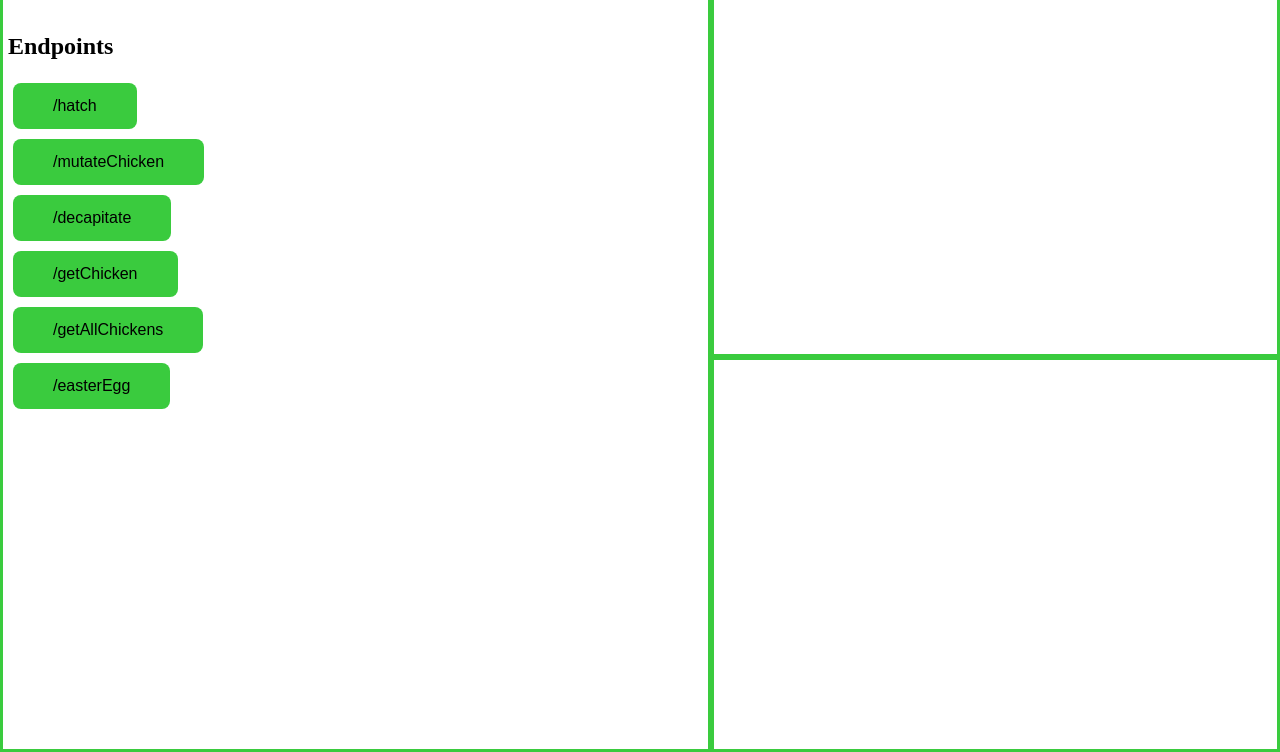
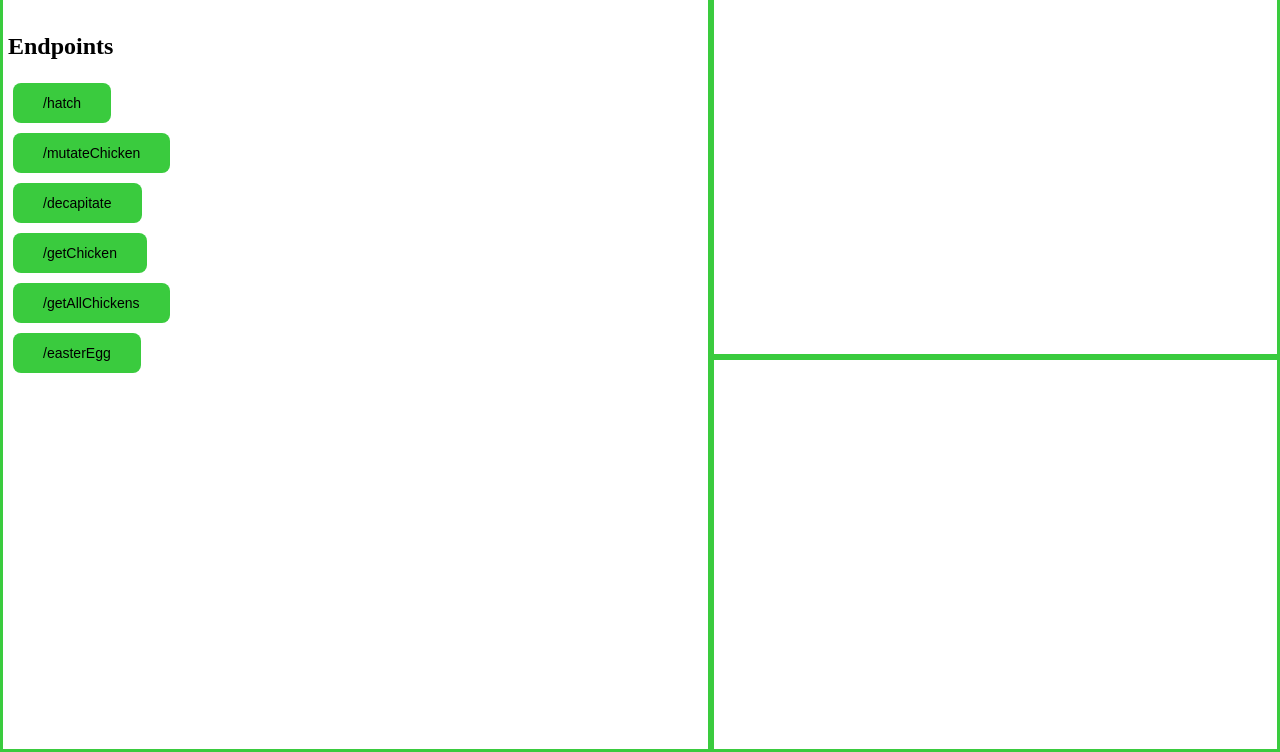
Before and after one commit to deefling/EGG, a website: page index.html in a window 1280 px wide. Shown: the part 48-800 px from the top of the page. Drawn offline with Linux system fonts and the light colour scheme.

Commit message:
minor fix

```diff
--- a/script.js
+++ b/script.js
@@ -91,7 +91,7 @@ sendGet = () => {
       })();
 }
 
-getButton.addEventListener("click", () => {
+getAllButton.addEventListener("click", () => {
     formWindow.innerHTML = ""
 
     (async () => {
--- a/styles.css
+++ b/styles.css
@@ -18,8 +18,8 @@ body{
 
 button {
     background-color: #3acb3e;
-    padding: 14px 40px;
-    font-size: 16px;
+    padding: 12px 30px;
+    font-size: 14px;
     border-radius: 8px;
     margin: 5px;
     border:  none;
```
